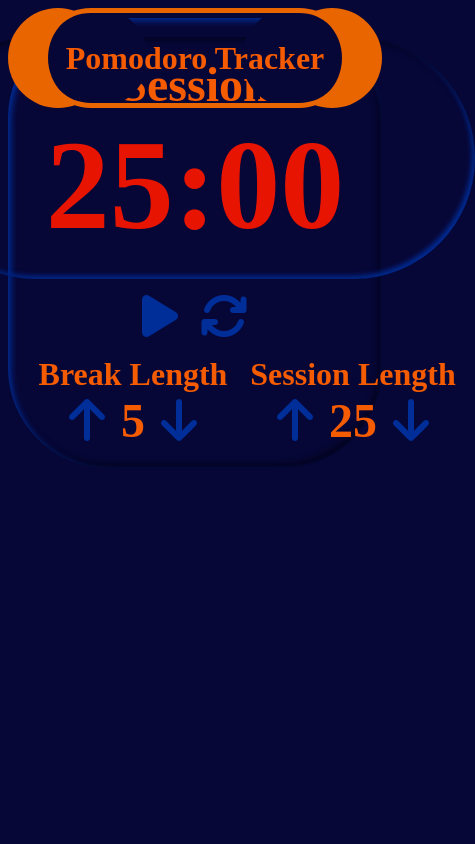
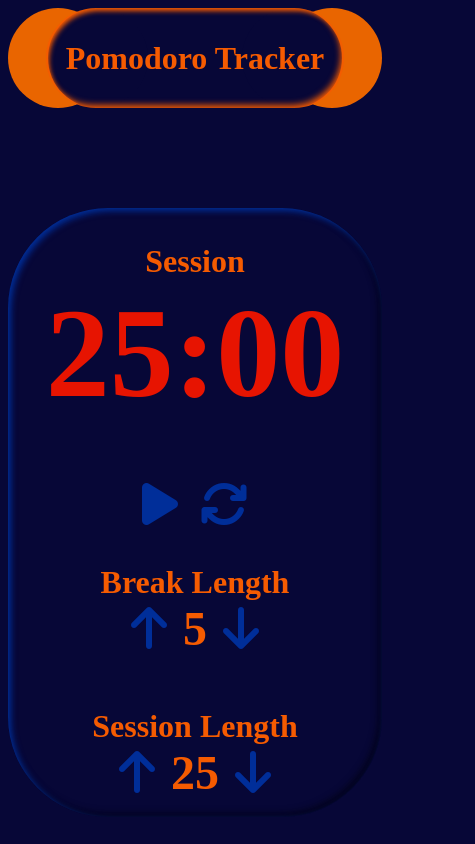
Before and after one commit to Codeuzz/pomodoro-timer, a React (Vite) app: page / in a window 390 px wide. Shown: the whole page, 475 px wide, since content can reach past the window. Built offline with nearby package versions, Linux system fonts and the light colour scheme.

Commit message:
finished scss / html and responsive

```diff
--- a/src/Components/Container/Container.css
+++ b/src/Components/Container/Container.css
@@ -1,6 +1,6 @@
 #app-container {
   max-width: 700px;
-  height: 420px;
+  min-height: 420px;
   margin: 10px auto 0;
   display: flex;
   flex-direction: column;
@@ -15,4 +15,11 @@
 h1 {
   color: #F55B01;
   border-color: rgba(0, 45, 151, 0.9607843137);
+}
+
+@media screen and (max-width: 605px) {
+  #app-container {
+    margin-top: 200px;
+    gap: 30px;
+  }
 }/*# sourceMappingURL=Container.css.map */
--- a/src/Components/Container/Container.scss
+++ b/src/Components/Container/Container.scss
@@ -1,6 +1,6 @@
 #app-container {
     max-width: 700px;
-    height: 420px;
+    min-height: 420px;
     margin: 10px auto 0;
     display: flex;
     flex-direction: column;
@@ -16,3 +16,11 @@ h1 {
 
 border-color: #002d97f5;
 }
+
+
+@media screen and (max-width: 605px) {
+    #app-container {
+        margin-top: 200px;
+        gap: 30px
+    }
+}
--- a/src/Components/Parameters/Parameters.css
+++ b/src/Components/Parameters/Parameters.css
@@ -41,3 +41,10 @@ button:focus {
     gap: 10px;
 
 }
+
+@media screen and (max-width: 605px) {
+    #parameters {
+        flex-wrap: wrap;
+        gap: 50px;
+    }
+}
--- a/src/Components/Timer/Timer.css
+++ b/src/Components/Timer/Timer.css
@@ -1,5 +1,5 @@
 #timer {
-    min-width: 500px;
+    max-width: 500px;
     box-shadow: #04041f 3px 3px 6px 0px inset, #002e99 -3px -3px 5px 0px inset;
 
     display: flex;
@@ -7,7 +7,8 @@
     align-items: center;
     color: #002e99;
     border-radius: 200px;
-    padding: 20px 30px;
+    padding: 20px 50px;
+    box-sizing: border-box;
 }
 
 #timer h1 {
@@ -21,3 +22,15 @@
     font-weight: 800;
     color:#E71401;
 }
+
+
+
+
+@media screen and (max-width: 440px) {
+    #timer h1 {
+        font-size: 2rem;
+    }
+    #timer {
+        box-shadow: none;
+    }
+}
--- a/src/Components/Title/Title.css
+++ b/src/Components/Title/Title.css
@@ -44,13 +44,13 @@ body {
 }
 
 #title {
-  color: rgb(233, 101, 0);
-  border: 5px solid;
+  color: #F55B01;
   padding: 0 20px;
   box-sizing: border-box;
   border-radius: 50px;
   display: flex;
   align-items: center;
+  box-shadow: #F55B01 -3px -3px 6px 0px inset, #F55B01 3px 3px 5px 0px inset;
 }
 
 @media screen and (max-width: 605px) {
@@ -63,7 +63,6 @@ body {
     z-index: 99;
     margin: 0;
     height: 100px;
-    border: 5px solid;
   }
   #container1 {
     position: absolute;
@@ -84,7 +83,6 @@ body {
     z-index: 99;
     margin: 0;
     height: 100px;
-    border: 5px solid;
   }
   #container1 {
     position: absolute;
--- a/src/Components/Title/Title.scss
+++ b/src/Components/Title/Title.scss
@@ -48,13 +48,14 @@ body {
 
 
   #title {
-    color: rgb(233, 101, 0);
-    border: 5px solid ;
+    color: #F55B01;
+    // border: 5px solid ;
     padding: 0 20px;
     box-sizing: border-box;
     border-radius: 50px;
     display: flex;
     align-items: center;
+    box-shadow: #F55B01 -3px -3px 6px 0px inset, #F55B01 3px 3px 5px 0px inset;
   }
 
 
@@ -69,7 +70,6 @@ body {
             z-index: 99;
             margin: 0;
             height: 100px;
-            border: 5px solid;
         }
 
         #container1 {
@@ -94,7 +94,6 @@ body {
         z-index: 99;
         margin: 0;
         height: 100px;
-        border: 5px solid
     }
 
     #container1 {
```
Also changed, not shown: 2 other files (tests, documents, lock files or other folders).
